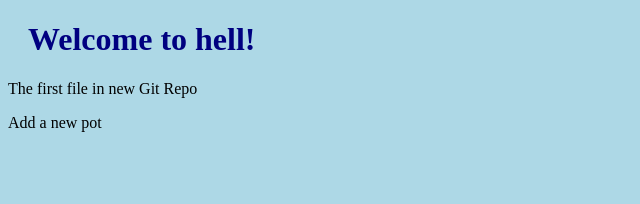
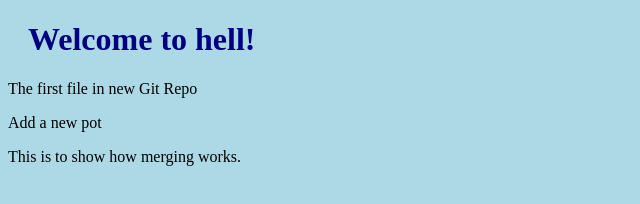
Before and after one commit to ykorneff/my-git-tutorial, a plain HTML site: page index.html in a window 1280 px wide. Shown: the whole page, without its empty margins (0-640 px from the left). Drawn offline with Linux system fonts and the light colour scheme.

Commit message:
Update index.html with emergency fix

```diff
--- a/index.html
+++ b/index.html
@@ -8,5 +8,6 @@
         <h1>Welcome to hell!</h1>
         <p>The first file in new Git Repo</p>
         <p>Add a new pot</p>
+        <p>This is to show how merging works.</p>
     </body>
 </html>
```
